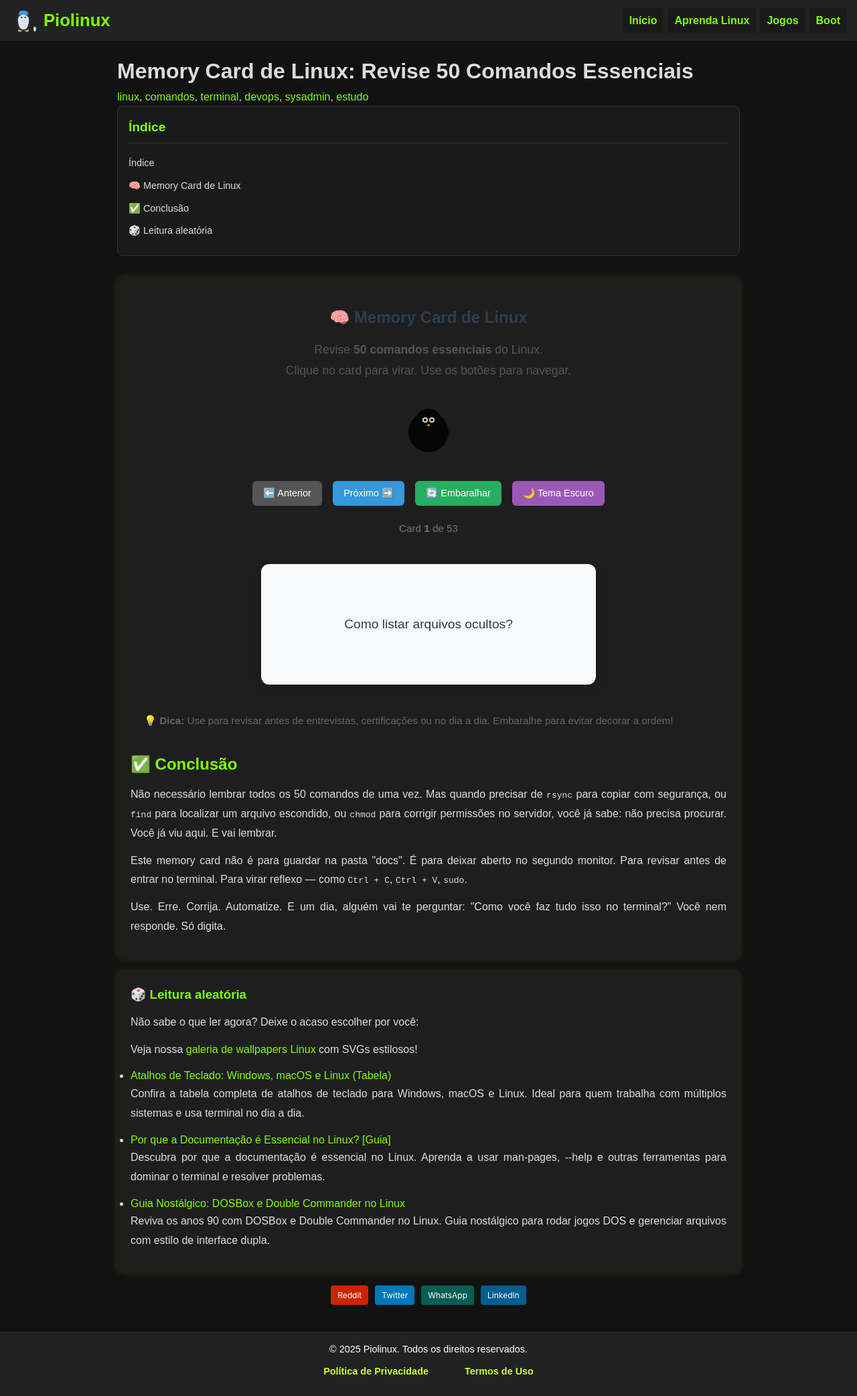
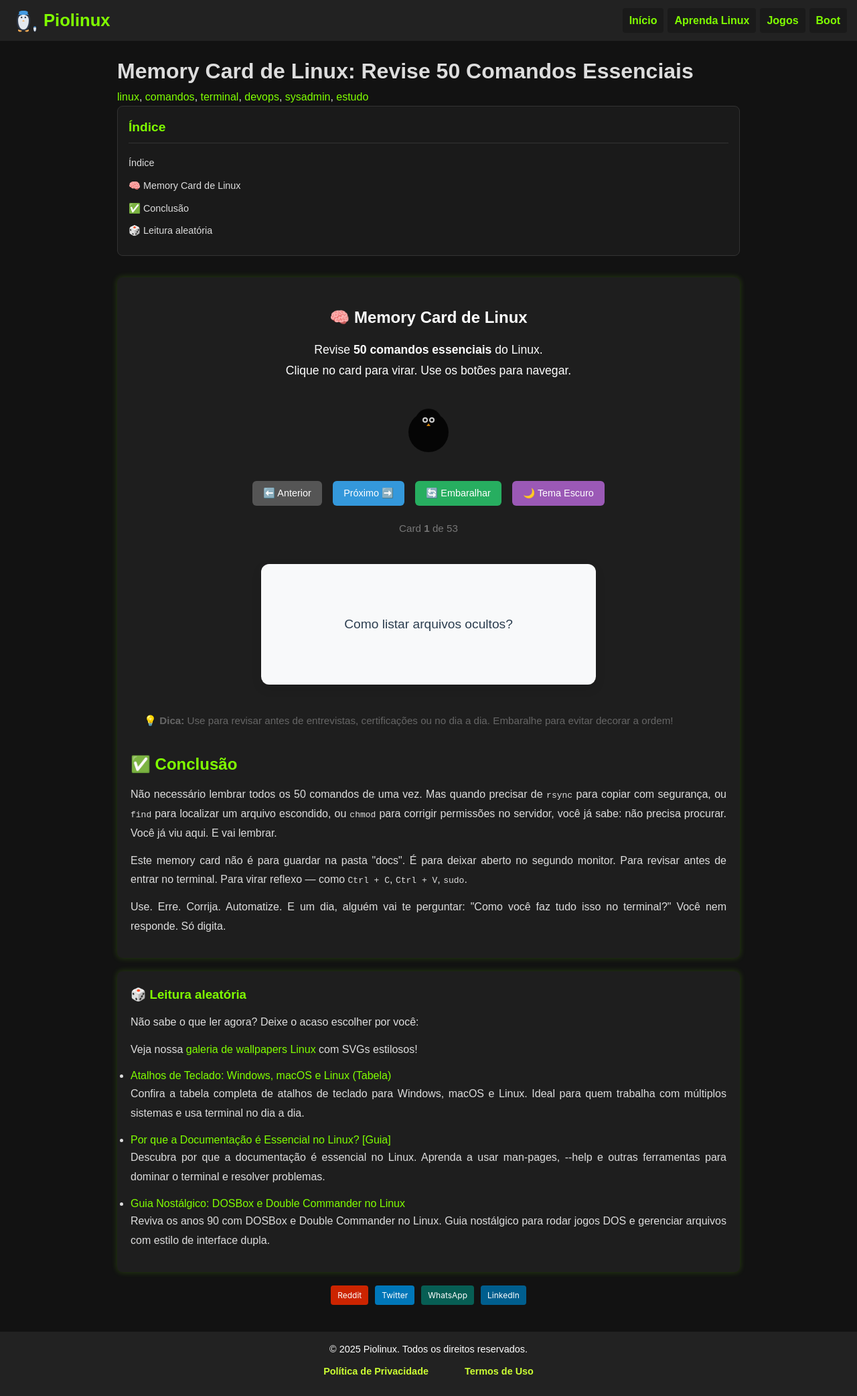
Before and after one commit to Piolinux/piolinux-site, a Jekyll site: the page built from _posts/2025-08-28-memory-card-linux-completo.md, in a window 1280 px wide. Shown: the whole page at 67% size. Built offline with Jekyll 4.4.1, drawn with Linux system fonts in a browser that asks for light colours.

Commit message:
Update 2025-08-28-memory-card-linux-completo.md

```diff
--- a/_posts/2025-08-28-memory-card-linux-completo.md
+++ b/_posts/2025-08-28-memory-card-linux-completo.md
@@ -18,8 +18,8 @@ permalink: /memory-card-linux/
 
 
 <div id="container" style="max-width:960px;margin:0 auto;padding:20px;font-family:sans-serif;line-height:1.7;color:#FFFFFF;transition:background-color 0.3s,color 0.3s;">
-  <h2 style="text-align:center;color:#2c3e50;">🧠 Memory Card de Linux</h2>
-  <p style="text-align:center;font-size:1.1em;color:#555;">Revise <strong>50 comandos essenciais</strong> do Linux.<br>Clique no card para virar. Use os botões para navegar.</p>
+  <h2 style="text-align:center;color:#FFFFFF;">🧠 Memory Card de Linux</h2>
+  <p style="text-align:center;font-size:1.1em;color:#FFFFFF;">Revise <strong>50 comandos essenciais</strong> do Linux.<br>Clique no card para virar. Use os botões para navegar.</p>
 
   <!-- Tux SVG Simplificado -->
   <div style="text-align:center;margin:20px 0;opacity:0.8;">
```
